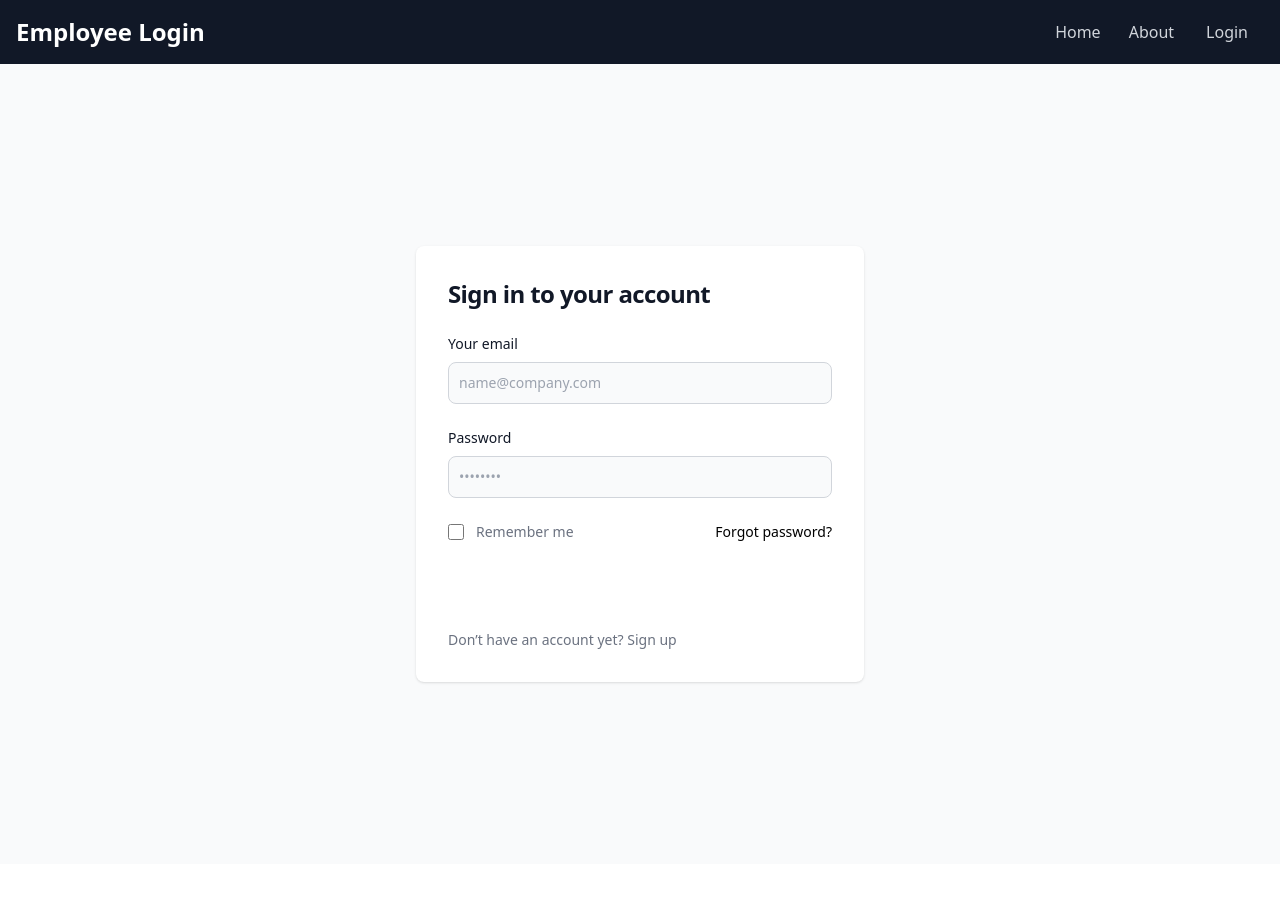
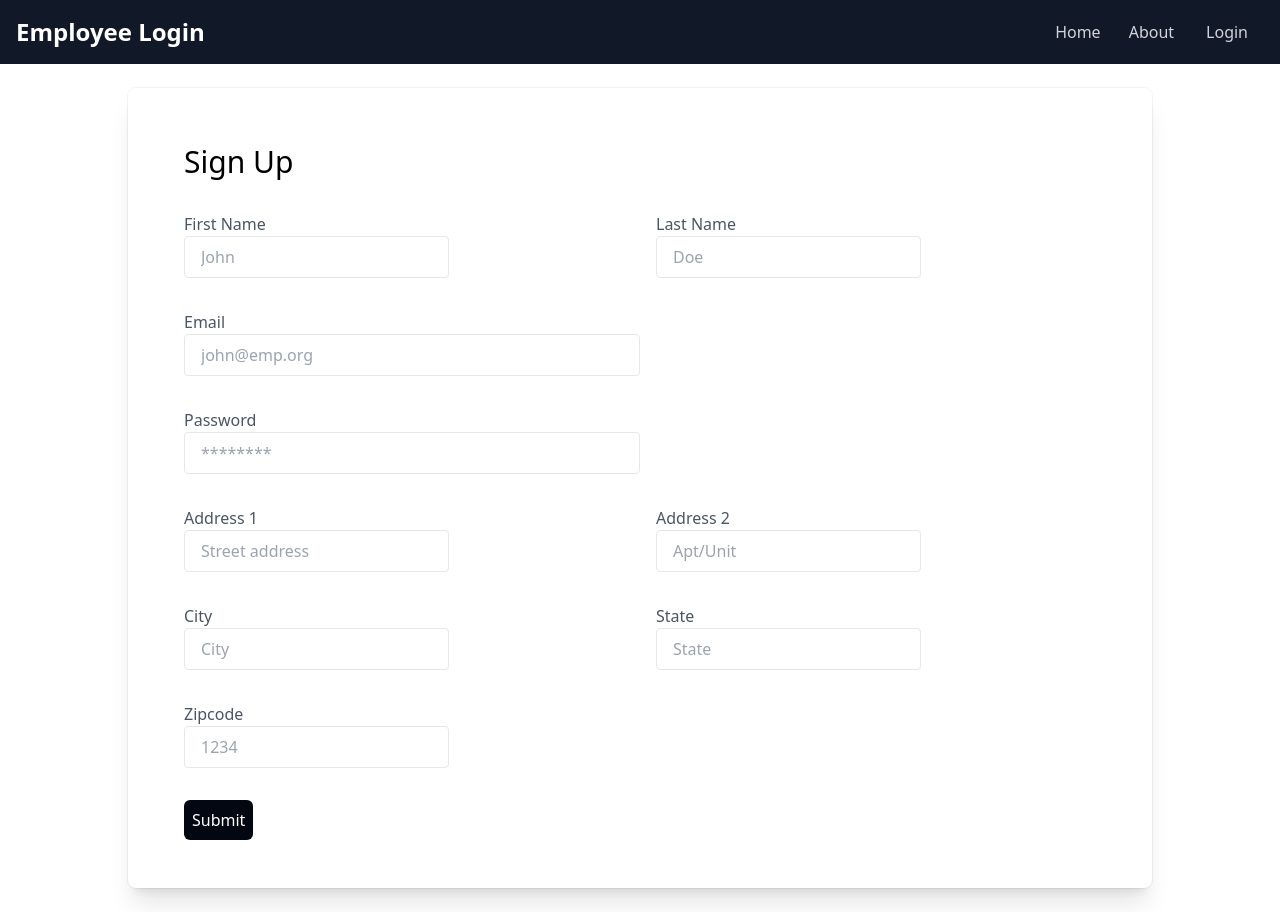
Before and after one commit to MrRamPoudel/EmployeePayroll, an Angular app in the folder ClientApp/: page /signup in a window 1280 px wide. Before the commit this address led to /login. Before the commit the page ends 864 px from the top, so only its background shows below. Built offline with nearby package versions, Linux system fonts and the light colour scheme.

Commit message:
Change sign up form

```diff
--- a/ClientApp/package.json
+++ b/ClientApp/package.json
@@ -23,6 +23,7 @@
     "@angular/platform-browser-dynamic": "^15.2.8",
     "@angular/platform-server": "^15.2.8",
     "@angular/router": "^15.2.8",
+    "@types/google.maps": "^3.53.5",
     "oidc-client": "^1.11.5",
     "run-script-os": "^1.1.6",
     "rxjs": "~7.8.1",
--- a/ClientApp/src/app/app.component.ts
+++ b/ClientApp/src/app/app.component.ts
@@ -8,6 +8,7 @@ import { Router } from '@angular/router';
 })
 export class AppComponent {
   constructor(private authService: AuthService, private router: Router){}
+ /*
   ngOnInit(){
     if(this.authService.isUserLoggedIn()){
       this.router.navigate(['/home']);
@@ -16,5 +17,6 @@ export class AppComponent {
       this.router.navigate(['/login']);
     }
   }
+  */
   title = 'app';
 }
--- a/ClientApp/src/app/app.module.ts
+++ b/ClientApp/src/app/app.module.ts
@@ -32,7 +32,7 @@ import { SignupComponent } from './signup/signup.component';
       { path: 'fetch-data', component: FetchDataComponent },
       {path:'login', component:LoginComponent},
       {path:'home', component:HomeComponent},
-      {path:'Signup', component:SignupComponent}
+      {path:'signup', component:SignupComponent}
     ])
   ],
   providers: [],
--- a/ClientApp/src/app/login/login.component.html
+++ b/ClientApp/src/app/login/login.component.html
@@ -28,7 +28,7 @@
                     </div>
                     <button (click)="validateInput()" type="submit" class="w-full text-white bg-primary-600 hover:bg-primary-700 focus:ring-4 focus:outline-none focus:ring-primary-300 font-medium rounded-lg text-sm px-5 py-2.5 text-center dark:bg-primary-600 dark:hover:bg-primary-700 dark:focus:ring-primary-800">Sign in</button>
                     <p class="text-sm font-light text-gray-500 dark:text-gray-400">
-                        Don’t have an account yet? <a href="#" class="font-medium text-primary-600 hover:underline dark:text-primary-500">Sign up</a>
+                        Don’t have an account yet? <a routerLink="/signup" routerLinkActive="active" class="font-medium text-primary-600 hover:underline dark:text-primary-500">Sign up</a>
                     </p>
                 </form>
             </div>
--- a/ClientApp/src/app/login/login.component.ts
+++ b/ClientApp/src/app/login/login.component.ts
@@ -14,4 +14,7 @@ validateInput(){
   this.authService.login();
   this.router.navigate(['/home']);
 }
+sendToSignup(){
+  this.router.navigate(['/signup']);
 }
+}
--- a/ClientApp/src/app/signup/signup.component.html
+++ b/ClientApp/src/app/signup/signup.component.html
@@ -1 +1,47 @@
-<p>signup works!</p>
+<div class="mx-auto min-h-screen py-6">
+
+    <div class="bg-white px-6 pt-10 pb-8 shadow-xl ring-1 ring-gray-900/5 sm:mx-auto sm:max-w-screen-lg sm:rounded-lg sm:px-10  dark:bg-gray-800 dark:border-gray-700">
+      <h6 class="p-4 dark:text-white text-3xl">Sign Up </h6>
+    <div class="flex flex-wrap gap-0">
+      <div class=" w-full md:w-1/2 p-4">
+        <label for="input-field-1" class="text-gray-600 block dark:text-white ">First Name</label>
+        <input type="text" id="input-field-1" class="border rounded px-4 py-2 focus:outline-none focus:ring focus:border-blue-300" placeholder="John" required>
+      </div>
+      <div class=" w-full md:w-1/2 p-4 ">
+        <label for="input-field-1" class="text-gray-600 block dark:text-white">Last Name</label>
+        <input type="text" id="input-field-1" class="border rounded px-4 py-2 focus:outline-none focus:ring focus:border-blue-300" placeholder="Doe" required>
+      </div>
+      <div class="w-full p-4">
+       <label for="input-field-1" class="text-gray-600 block dark:text-white">Email</label>
+        <input type="email" id="email-field" class=" w-1/2 border rounded px-4 py-2 focus:outline-none focus:ring focus:border-blue-300" placeholder="john@emp.org" required>
+      </div>
+      <div class="w-full p-4">
+       <label for="input-field-1" class="text-gray-600 block dark:text-white">Password</label>
+        <input type="password" class=" w-1/2 border rounded px-4 py-2 focus:outline-none focus:ring focus:border-blue-300" placeholder="********" required>
+      </div>
+      <div class=" w-full md:w-1/2 p-4">
+        <label for="input-field-1" class="text-gray-600 block dark:text-white">Address 1</label>
+        <input type="text" class="border rounded px-4 py-2 focus:outline-none focus:ring focus:border-blue-300" placeholder="Street address" required>
+      </div>
+      <div class=" w-full md:w-1/2 p-4">
+        <label for="input-field-1" class="text-gray-600 block dark:text-white">Address 2</label>
+        <input type="text"  class="border rounded px-4 py-2 focus:outline-none focus:ring focus:border-blue-300" placeholder="Apt/Unit" required>
+      </div>
+      <div class=" w-full md:w-1/2 p-4">
+        <label for="input-field-1" class="text-gray-600 block dark:text-white">City</label>
+        <input type="text"  class="border rounded px-4 py-2 focus:outline-none focus:ring focus:border-blue-300" placeholder="City" required>
+      </div>
+      <div class=" w-full md:w-1/2 p-4">
+        <label for="input-field-1" class="text-gray-600 block dark:text-white">State</label>
+        <input type="text" class="border rounded px-4 py-2 focus:outline-none focus:ring focus:border-blue-300" placeholder="State" required>
+      </div>
+      <div class=" w-full md:w-1/2 p-4">
+        <label for="input-field-1" class="text-gray-600 block dark:text-white">Zipcode</label>
+        <input type="text"  class="border rounded px-4 py-2 focus:outline-none focus:ring focus:border-blue-300" placeholder="1234" required>
+      </div>
+      <div class=" w-full text-white p-4 ">
+        <button class="rounded-md bg-gray-950 p-2" type="submit"> Submit</button>
+      </div>
+    </div>
+    </div>
+    </div>
```
Also changed, not shown: 1 other file (tests, documents, lock files or other folders).
